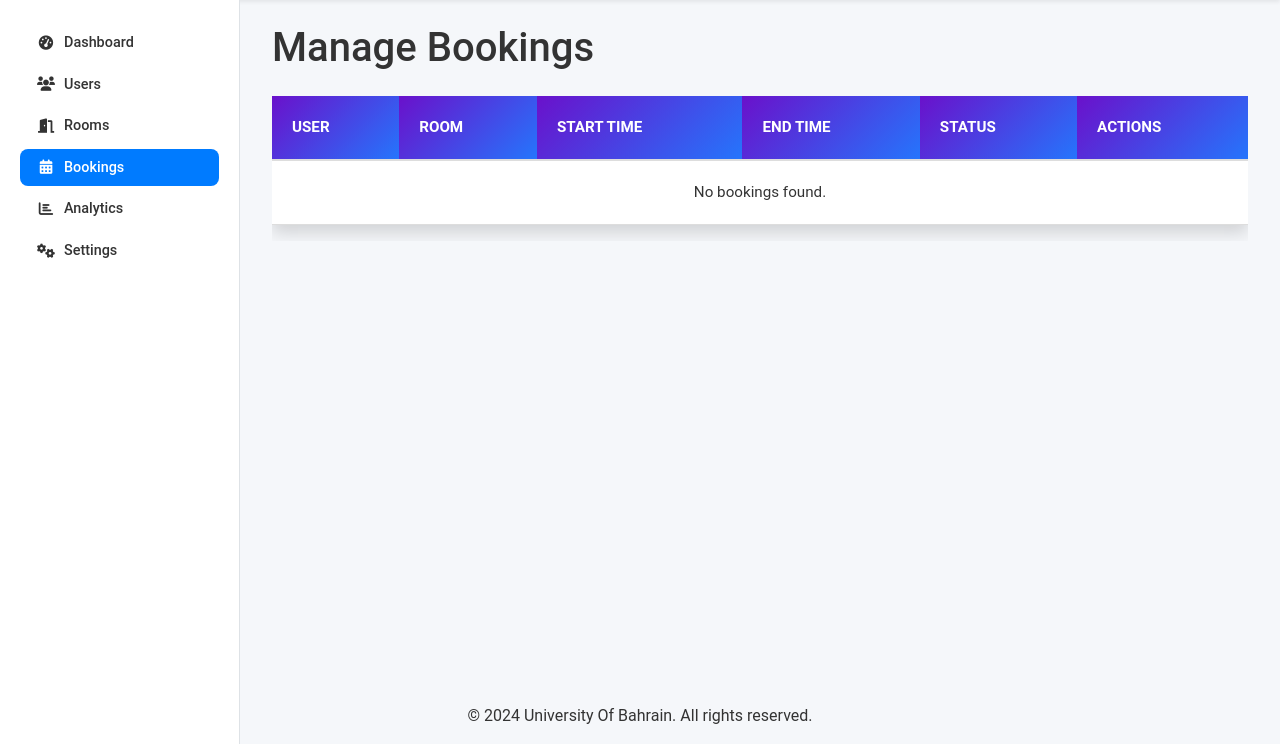
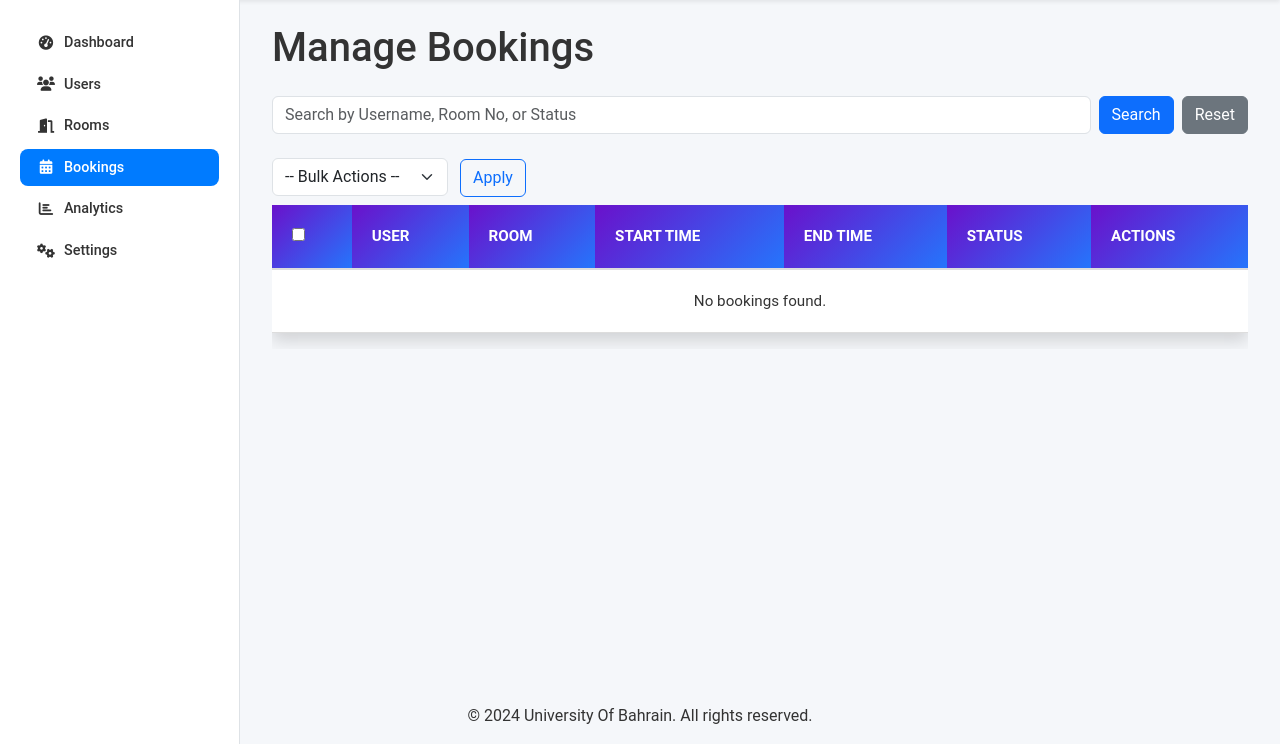
Before and after one commit to zasaeedd/itcs333-project, a PHP site: page /admin/manage_bookings.php in a window 1280 px wide. Shown: the part 56-800 px from the top of the page. Run offline with PHP 8.4, Linux system fonts and the light colour scheme; the visitor is signed in with stand-in values (Sample User, id 1); tables that the repository leaves empty hold one stand-in row (values such as "Sample post").

Commit message:
Added bulk actions functionality to manage_bookings.php
- Introduced a dropdown for bulk actions like "Delete" and "Update" for selected bookings.
- Implemented logic to handle the selected bulk actions and process the bookings accordingly.

```diff
--- a/public/admin/manage_bookings.php
+++ b/public/admin/manage_bookings.php
@@ -12,8 +12,10 @@
 
 $db = connect();
 
-// Handle booking updates and deletions
-if ($_SERVER['REQUEST_METHOD'] === 'POST' && isset($_POST['action'])) {
+// Handle booking updates, deletions, and bulk actions
+if ($_SERVER['REQUEST_METHOD'] === 'POST') {
+    // Single Actions: Edit or Delete
+    if (isset($_POST['action'])) {
         $action = $_POST['action'];
 
         if ($action === 'edit' && isset($_POST['booking_id'], $_POST['status'])) {
@@ -38,8 +40,74 @@
         }
     }
 
-// Fetch all bookings
-$stmt = $db->prepare("
+    // Bulk Actions
+    if (isset($_POST['bulk_action']) && isset($_POST['selected_bookings'])) {
+        $bulk_action = $_POST['bulk_action'];
+        $selected_bookings = array_map('intval', $_POST['selected_bookings']); // Sanitize input
+
+        if (empty($selected_bookings)) {
+            // No bookings selected
+            header('Location: manage_bookings.php?error=No bookings selected');
+            exit();
+        }
+
+        if ($bulk_action === 'bulk_delete') {
+            // Bulk Delete
+            $placeholders = implode(',', array_fill(0, count($selected_bookings), '?'));
+            $stmt = $db->prepare("DELETE FROM Bookings WHERE BookingID IN ($placeholders)");
+            $stmt->execute($selected_bookings);
+
+            header('Location: manage_bookings.php');
+            exit();
+        }
+
+        if ($bulk_action === 'bulk_confirm' || $bulk_action === 'bulk_cancel' || $bulk_action === 'bulk_complete') {
+            // Determine new status based on action
+            $new_status = '';
+            switch ($bulk_action) {
+                case 'bulk_confirm':
+                    $new_status = 'Confirmed';
+                    break;
+                case 'bulk_cancel':
+                    $new_status = 'Cancelled';
+                    break;
+                case 'bulk_complete':
+                    $new_status = 'Completed';
+                    break;
+            }
+
+            if ($new_status) {
+                $placeholders = implode(',', array_fill(0, count($selected_bookings), '?'));
+                $stmt = $db->prepare("UPDATE Bookings SET Status = ? WHERE BookingID IN ($placeholders)");
+                $params = array_merge([$new_status], $selected_bookings);
+                $stmt->execute($params);
+
+                header('Location: manage_bookings.php');
+                exit();
+            }
+        }
+
+        // If action not recognized
+        header('Location: manage_bookings.php?error=Invalid action');
+        exit();
+    }
+}
+
+// Handle Search Filter
+$search_keyword = '';
+$where_clauses = [];
+$search_params = [];
+
+if (isset($_GET['search']) && !empty(trim($_GET['search']))) {
+    $search_keyword = trim($_GET['search']);
+    $where_clauses[] = '(Users.Username LIKE ? OR Rooms.RoomNo LIKE ? OR Bookings.Status LIKE ?)';
+    $search_params[] = '%' . $search_keyword . '%';
+    $search_params[] = '%' . $search_keyword . '%';
+    $search_params[] = '%' . $search_keyword . '%';
+}
+
+// Build the SQL query with search filter
+$sql = "
     SELECT
         Bookings.BookingID,
         Users.Username,
@@ -50,14 +118,35 @@
     FROM Bookings
     JOIN Users ON Bookings.BookedBy = Users.UserID
     JOIN Rooms ON Bookings.RoomID = Rooms.RoomID
-    ORDER BY Bookings.StartTime DESC
-");
-$stmt->execute();
+";
+
+if (!empty($where_clauses)) {
+    $sql .= ' WHERE ' . implode(' AND ', $where_clauses);
+}
+
+$sql .= ' ORDER BY Bookings.StartTime DESC';
+
+$stmt = $db->prepare($sql);
+$stmt->execute($search_params);
 $bookings = $stmt->fetchAll(PDO::FETCH_ASSOC);
 
 $page_title = 'Manage Bookings';
 include '../../includes/header.php';
 ?>
+
+<style>
+    /* Add some custom styles for the status badges */
+    .status-badge {
+        padding: 0.3em 0.6em;
+        border-radius: 0.25rem;
+        color: #fff;
+        font-size: 0.9em;
+    }
+    .confirmed { background-color: #28a745; }
+    .pending { background-color: #ffc107; }
+    .cancelled { background-color: #dc3545; }
+    .completed { background-color: #17a2b8; }
+</style>
 
 <div class="container-fluid">
     <div class="row">
@@ -66,10 +155,35 @@
         <main class="col ms-sm-auto px-md-4">
             <h1 class="mt-4">Manage Bookings</h1>
 
-            <div class="table-responsive mt-4">
+            <!-- Search Form -->
+            <form method="GET" class="mt-4 mb-4 d-flex">
+                <input type="text" name="search" class="form-control me-2" placeholder="Search by Username, Room No, or Status" value="<?= htmlspecialchars($search_keyword) ?>">
+                <button type="submit" class="btn btn-primary">Search</button>
+                <a href="manage_bookings.php" class="btn btn-secondary ms-2">Reset</a>
+            </form>
+
+            <!-- Bulk Actions Form -->
+            <form method="POST" id="bulkActionForm">
+                <div class="d-flex justify-content-between mb-2">
+                    <div>
+                        <select name="bulk_action" class="form-select d-inline-block w-auto" required>
+                            <option value="" disabled selected>-- Bulk Actions --</option>
+                            <option value="bulk_delete">Delete Selected</option>
+                            <option value="bulk_confirm">Set as Confirmed</option>
+                            <option value="bulk_cancel">Set as Cancelled</option>
+                            <option value="bulk_complete">Set as Completed</option>
+                        </select>
+                        <button type="submit" class="btn btn-outline-primary ms-2">Apply</button>
+                    </div>
+                </div>
+
+                <div class="table-responsive mt-2">
                     <table class="table table-hover shadow">
                         <thead class="bg-primary text-white">
                             <tr>
+                                <th>
+                                    <input type="checkbox" id="selectAll">
+                                </th>
                                 <th>User</th>
                                 <th>Room</th>
                                 <th>Start Time</th>
@@ -82,6 +196,9 @@
                             <?php if ($bookings): ?>
                                 <?php foreach ($bookings as $booking): ?>
                                     <tr>
+                                        <td>
+                                            <input type="checkbox" name="selected_bookings[]" value="<?= $booking['BookingID'] ?>">
+                                        </td>
                                         <td><?= htmlspecialchars($booking['Username']) ?></td>
                                         <td><?= htmlspecialchars($booking['RoomNo']) ?></td>
                                         <td><?= htmlspecialchars($booking['StartTime']) ?></td>
@@ -104,10 +221,10 @@
                                         </td>
                                         <td>
                                             <div class="btn-group">
-                                            <button class="btn btn-sm btn-outline-primary" onclick='openEditBookingModal(<?= json_encode($booking) ?>)'>
+                                                <button type="button" class="btn btn-sm btn-outline-primary" onclick='openEditBookingModal(<?= json_encode($booking) ?>)'>
                                                     <i class="fas fa-edit"></i> Edit
                                                 </button>
-                                            <button class="btn btn-sm btn-outline-danger" onclick="deleteBooking(<?= $booking['BookingID'] ?>)">
+                                                <button type="button" class="btn btn-sm btn-outline-danger" onclick="deleteBooking(<?= $booking['BookingID'] ?>)">
                                                     <i class="fas fa-trash"></i> Delete
                                                 </button>
                                             </div>
@@ -116,12 +233,13 @@
                                 <?php endforeach; ?>
                             <?php else: ?>
                                 <tr>
-                                <td colspan="6" class="text-center">No bookings found.</td>
+                                    <td colspan="7" class="text-center">No bookings found.</td>
                                 </tr>
                             <?php endif; ?>
                         </tbody>
                     </table>
                 </div>
+            </form>
         </main>
     </div>
 </div>
--- a/public/js/admin.js
+++ b/public/js/admin.js
@@ -260,3 +260,8 @@
       modalBackdrop.parentNode.removeChild(modalBackdrop);
   }
 });
+
+document.getElementById('selectAll').addEventListener('change', function() {
+  const checkboxes = document.querySelectorAll('input[name="selected_bookings[]"]');
+  checkboxes.forEach(cb => cb.checked = this.checked);
+});
```
Lines whose indentation alone changed are shown as unchanged.
